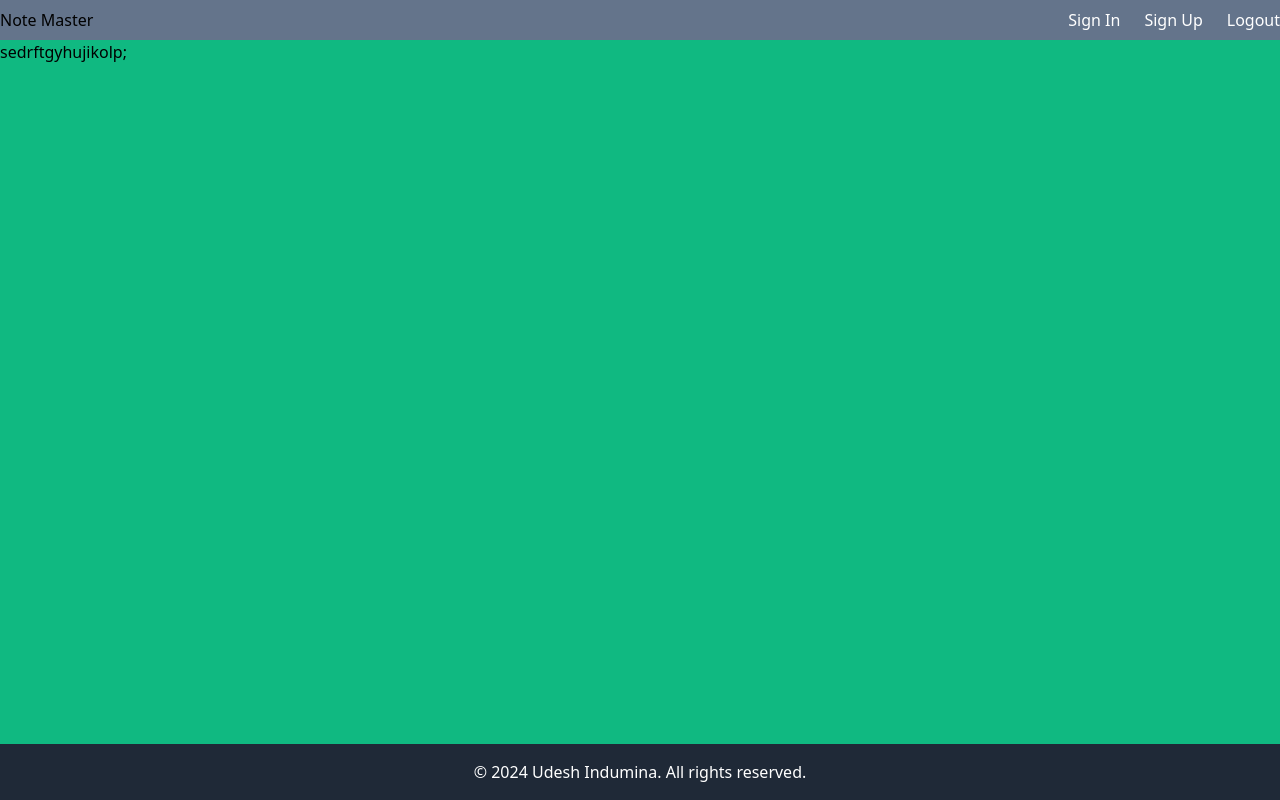
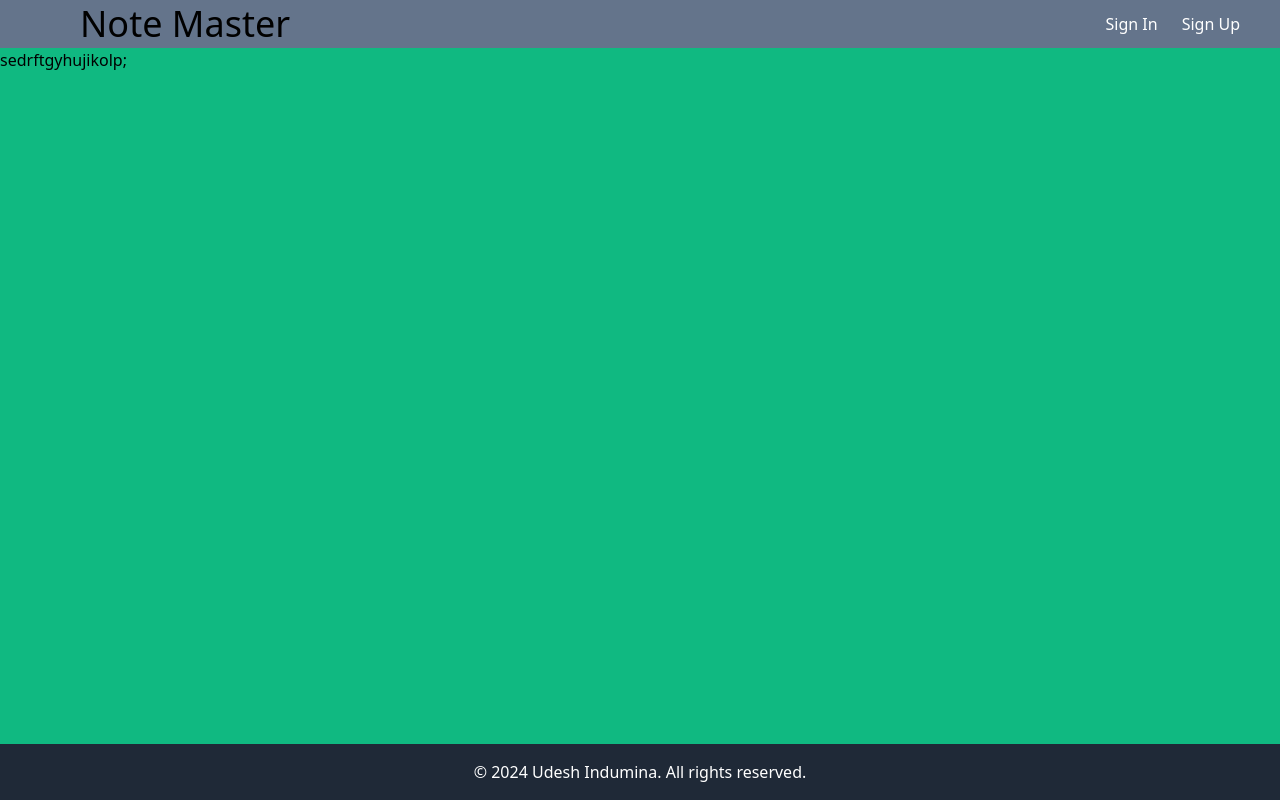
Before and after one commit to WAUdeshinduminaweerakoon/Note_Master, a React (Create React App) app in the folder frontendNew/note_master_frontend/: page / in a window 1280 px wide. Built offline with nearby package versions, Linux system fonts and the light colour scheme.

Commit message:
changing  Tailwind CSS

```diff
--- a/frontendNew/note_master_frontend/src/App.js
+++ b/frontendNew/note_master_frontend/src/App.js
@@ -1,5 +1,7 @@
 
 import {BrowserRouter, Routes, Route} from 'react-router-dom'
+import React, { useState } from 'react';
+
 import Signup from './Components/Signup';
 import SignIn from './Components/SignIn';
 import Notes from './Components/Notes';
@@ -8,12 +10,20 @@ import Footer from './Components/Footer';
 import Home from './Components/Home';
 
 function App() {
+  const [isAuthenticated, setIsAuthenticated] = useState(false);
+
+  const handleSignOut = () => {
+
+    setIsAuthenticated(false);
+
+  };
   return (
 
     <BrowserRouter>
     <div className="flex flex-col h-screen">
-    <Header />
+    <Header isAuthenticated={isAuthenticated} onSignOut={handleSignOut} />
       <div className="flex-1 overflow-y-auto bg-emerald-500">
+
       <Routes>
       <Route path='/' element={<Home/>}></Route>
         <Route path='/Signup' element={<Signup/>}></Route>
--- a/frontendNew/note_master_frontend/src/Components/Header.jsx
+++ b/frontendNew/note_master_frontend/src/Components/Header.jsx
@@ -1,21 +1,27 @@
+// Header.js
 import React from 'react';
 import { Link } from 'react-router-dom';
 
-const Header = () => {
-  const handleLogout = () => {
-    localStorage.removeItem('authToken');
-    window.location.href = '/';
+const Header = ({ isAuthenticated, onSignOut }) => {
+  const handleSignOut = () => {
+
+    onSignOut();
   };
 
   return (
-    <header className='flex items-center justify-between w-full h-10 bg-slate-500'>
-      <div className="flex items-center space-x-6">
-        <h1>Note Master</h1>
+    <header className='flex items-center justify-between w-full h-12 bg-slate-500'>
+      <div className="flex items-center m-10 space-x-6">
+        <h1 className='m-10 text-4xl'>Note Master</h1>
       </div>
-      <div className="flex items-center space-x-6">
-        <Link to="/signin" className="text-white hover:text-gray-300">Sign In</Link>
-        <Link to="/signup" className="text-white hover:text-gray-300">Sign Up</Link>
-        <button onClick={handleLogout} className="text-white hover:text-gray-300">Logout</button>
+      <div className="flex items-center m-10 space-x-6">
+        {isAuthenticated ? (
+          <button onClick={handleSignOut} className="text-white hover:text-gray-300">Sign Out</button>
+        ) : (
+          <>
+            <Link to="/signin" className="text-white hover:text-gray-300">Sign In</Link>
+            <Link to="/signup" className="text-white hover:text-gray-300">Sign Up</Link>
+          </>
+        )}
       </div>
     </header>
   );
--- a/frontendNew/note_master_frontend/src/Components/Home.jsx
+++ b/frontendNew/note_master_frontend/src/Components/Home.jsx
@@ -2,7 +2,7 @@ import React from 'react';
 
 const Home = () => {
   return (
-    <div className="w-screen h-screen bg-emerald-500">
+    <div >
       <h1>sedrftgyhujikolp;</h1>
     </div>
   );
--- a/frontendNew/note_master_frontend/src/Components/Signup.jsx
+++ b/frontendNew/note_master_frontend/src/Components/Signup.jsx
@@ -1,7 +1,9 @@
 import React, { useState } from 'react';
 import axios from 'axios';
+import { useNavigate } from 'react-router-dom';
 
 const SignupPage = () => {
+  const navigate = useNavigate();
   const [formData, setFormData] = useState({
     firstname: '',
     lastname: '',
@@ -30,6 +32,7 @@ const SignupPage = () => {
         password: '',
 
       });
+      navigate('/Noies');
     } catch (error) {
       console.error(error);
     }
```
